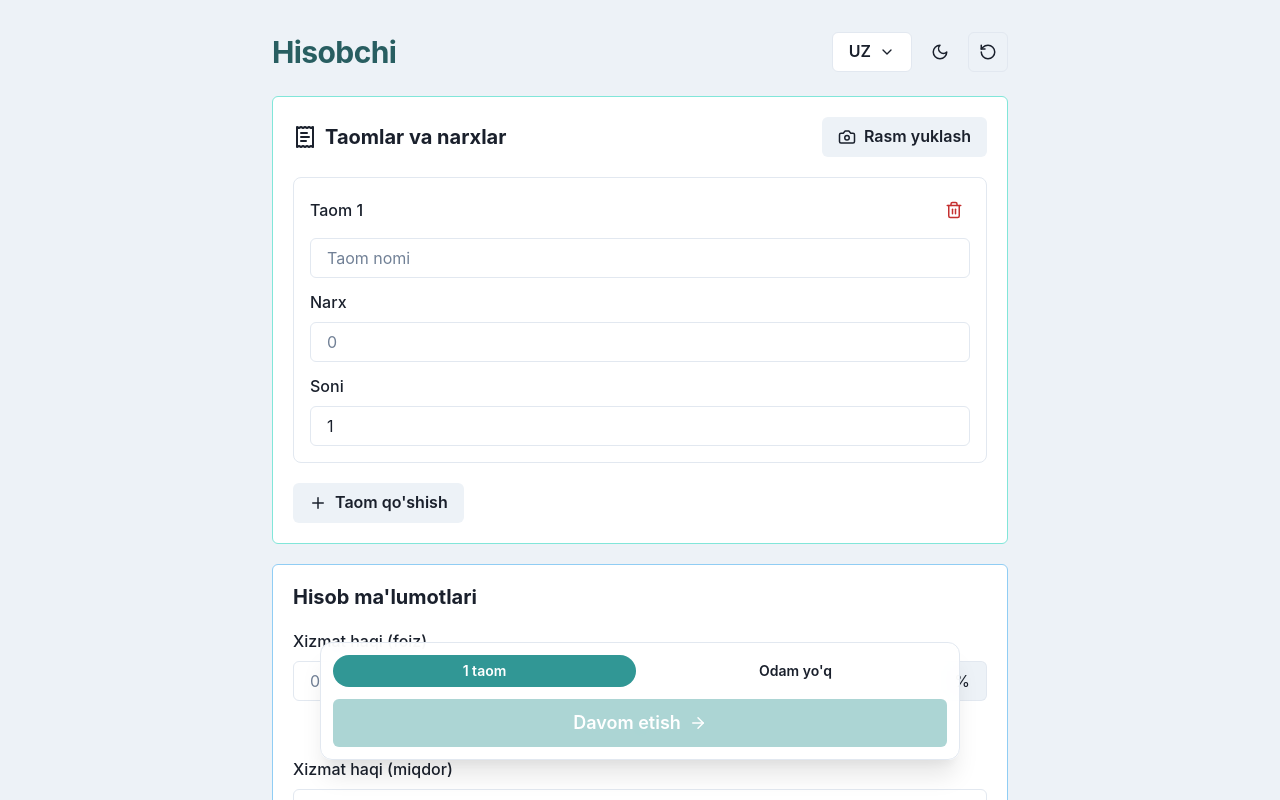
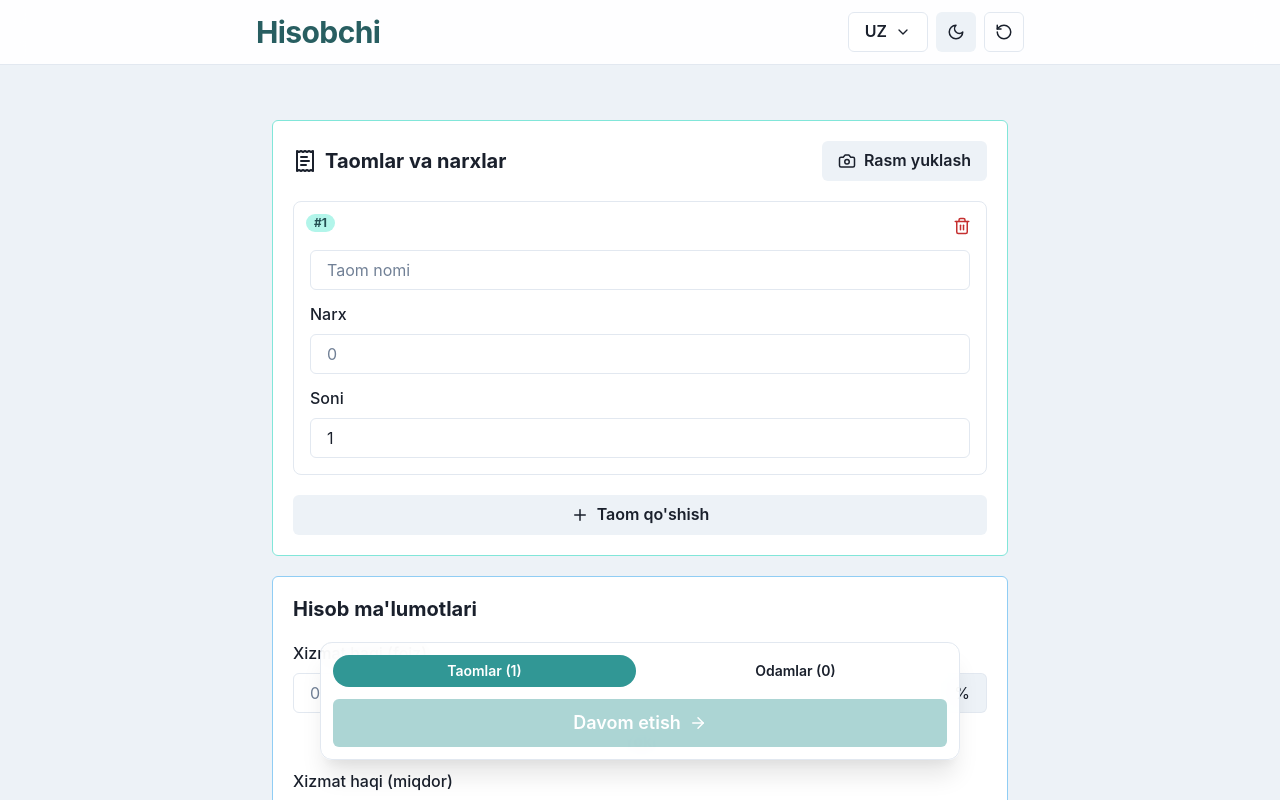
Before and after one commit to arslanovngc/hisobchi, a React (Vite) app: page / in a window 1280 px wide. Both pictures are taken after a click on the button "Taom qo'shish". Shown: the top 800 px of the page. Built offline with nearby package versions, Linux system fonts and the light colour scheme.

Commit message:
feat: implement auto-hiding sticky header and improve UI for meal and person input cards

```diff
--- a/public/translations/uz.json
+++ b/public/translations/uz.json
@@ -23,35 +23,28 @@
   "Food": "Taom",
   "Hisobchi": "Hisobchi",
   "Increase count": "Sonni oshirish",
-  "Meal": "Taom",
   "Meal name": "Taom nomi",
+  "Meals": "Taomlar",
   "Meals and prices": "Taomlar va narxlar",
   "Language": "Til",
   "Name": "Ism",
   "Names help assign each item to the right person.": "Ismlar har bir mahsulotni to'g'ri odamga biriktirishga yordam beradi.",
   "No guests selected yet": "Hali mehmon tanlanmagan",
-  "No meals": "Taom yo'q",
-  "No people": "Odam yo'q",
   "No receipt items found.": "Chekdan taomlar topilmadi.",
   "Nothing to assign yet": "Hali taqsimlanadigan narsa yo'q",
   "Or": "Yoki",
   "People": "Odamlar",
-  "Person": "Odam",
   "Price": "Narx",
   "Progress": "Jarayon",
   "Remove": "O'chirish",
   "Remove suggestion": "Tavsiyani o'chirish",
   "Reading receipt...": "Chek o'qilmoqda...",
   "Resetting will delete everything.": "Qayta boshlash hamma narsani o'chirib yuboradi.",
-  "Service": "Xizmat",
-  "Service fee": "Xizmat haqi",
-  "Split evenly": "Teng taqsimlash",
   "Split equally": "Teng taqsimlash",
   "Start with a meal": "Taomdan boshlang",
   "Start over": "Qaytadan boshlash",
   "Subtotal": "Oraliq jami",
   "Suggested names": "Tavsiya qilingan ismlar",
-  "Tax": "Soliq",
   "Service fee (amount)": "Xizmat haqi (miqdor)",
   "Service fee (percentage)": "Xizmat haqi (foiz)",
   "Scan receipt": "Chekni skan qilish",
@@ -64,9 +57,5 @@
   "Who ate this?": "Buni kim yedi?",
   "extras": "qo'shimcha",
   "left": "qoldi",
-  "meal": "taom",
-  "meals": "taom",
-  "person": "odam",
-  "over": "ortiqcha",
-  "people": "odam"
+  "over": "ortiqcha"
 }
--- a/src/components/AppHeader.tsx
+++ b/src/components/AppHeader.tsx
@@ -1,4 +1,5 @@
 import {
+  Box,
   Button,
   Flex,
   HStack,
@@ -14,7 +15,7 @@ import {
   useToast,
 } from '@chakra-ui/react';
 import { Check, ChevronDown, Moon, RotateCcw, Sun } from 'lucide-react';
-import { useRef } from 'react';
+import { useEffect, useRef, useState } from 'react';
 import { useTranslation } from 'react-i18next';
 
 type AppHeaderProps = {
@@ -25,10 +26,28 @@ export function AppHeader({ onReset }: AppHeaderProps) {
   const { i18n, t } = useTranslation();
   const { colorMode, toggleColorMode } = useColorMode();
   const toast = useToast();
+  const [isVisible, setIsVisible] = useState(true);
   const resetWarningTimer = useRef<ReturnType<typeof window.setTimeout> | null>(null);
+  const previousScrollY = useRef(0);
+  const headerBg = useColorModeValue('whiteAlpha.900', 'gray.900');
   const navBg = useColorModeValue('white', 'gray.800');
   const brandColor = useColorModeValue('teal.700', 'teal.200');
   const activeLanguage = i18n.resolvedLanguage || i18n.language;
+
+  useEffect(() => {
+    function handleScroll() {
+      const currentScrollY = window.scrollY;
+      const isAtTop = currentScrollY < 12;
+      const isScrollingUp = currentScrollY < previousScrollY.current;
+
+      setIsVisible(isAtTop || isScrollingUp);
+      previousScrollY.current = currentScrollY;
+    }
+
+    previousScrollY.current = window.scrollY;
+    window.addEventListener('scroll', handleScroll, { passive: true });
+    return () => window.removeEventListener('scroll', handleScroll);
+  }, []);
 
   function changeLanguage(language: string) {
     localStorage.setItem('language', language);
@@ -61,7 +80,21 @@ export function AppHeader({ onReset }: AppHeaderProps) {
   }
 
   return (
-    <Flex align='center' direction='row' justify='space-between' gap={4} mb={6}>
+    <>
+      <Box h='64px' mb={6} />
+      <Box
+        position='fixed'
+        top={0}
+        left={0}
+        right={0}
+        zIndex={20}
+        bg={headerBg}
+        backdropFilter='blur(12px)'
+        borderBottomWidth='1px'
+        transform={isVisible ? 'translateY(0)' : 'translateY(-100%)'}
+        transition='transform 180ms ease'
+      >
+        <Flex maxW='3xl' mx='auto' px={{ base: 4, md: 0 }} py={3} align='center' direction='row' justify='space-between' gap={4}>
           <Heading as='h1' size='lg' color={brandColor} letterSpacing='-0.02em'>
             {t('Hisobchi')}
           </Heading>
@@ -100,6 +133,8 @@ export function AppHeader({ onReset }: AppHeaderProps) {
             </Tooltip>
           </HStack>
         </Flex>
+      </Box>
+    </>
   );
 }
 
--- a/src/features/meals/MealStep.tsx
+++ b/src/features/meals/MealStep.tsx
@@ -1,4 +1,4 @@
-import { Badge, Button, Card, CardBody, Flex, FormControl, FormLabel, HStack, Heading, Input, Stack, Text } from '@chakra-ui/react';
+import { Badge, Button, Card, CardBody, Flex, FormControl, HStack, Heading, Input, Stack, Text } from '@chakra-ui/react';
 import { Plus, ReceiptText } from 'lucide-react';
 import { useTranslation } from 'react-i18next';
 import { AmountField } from '../../components/AmountField';
@@ -46,16 +46,14 @@ export default function MealStep(props: MealStepProps) {
           ) : (
             <Stack spacing={4}>
               {props.items.map((item, index) => (
-                <Stack key={item.id} spacing={3} rounded='lg' borderWidth='1px' p={4}>
-                  <Flex align='center' justify='space-between' gap={3}>
-                    <FormLabel m={0}>
-                      {t('Meal')} {index + 1}
-                    </FormLabel>
-                    <HStack>
-                      {item.scanWarning && <Badge colorScheme='orange'>{t(item.scanWarning)}</Badge>}
-                      <RemoveIconButton onRemove={() => props.onRemoveItem(item.id)} />
-                    </HStack>
-                  </Flex>
+                <Stack key={item.id} spacing={3} rounded='lg' borderWidth='1px' p={4} pt={12} position='relative'>
+                  <Badge position='absolute' top={3} left={3} colorScheme='teal' rounded='full' px={2}>
+                    #{index + 1}
+                  </Badge>
+                  <HStack position='absolute' top={2} right={2}>
+                    {item.scanWarning && <Badge colorScheme='orange'>{t(item.scanWarning)}</Badge>}
+                    <RemoveIconButton onRemove={() => props.onRemoveItem(item.id)} />
+                  </HStack>
                   <FormControl>
                     <Input
                       value={item.name}
@@ -85,7 +83,7 @@ export default function MealStep(props: MealStepProps) {
               ))}
             </Stack>
           )}
-          <Button mt={5} leftIcon={<Plus size={18} />} onClick={props.onAddItem}>
+          <Button mt={5} w='full' leftIcon={<Plus size={18} />} onClick={props.onAddItem}>
             {t('Add meal')}
           </Button>
         </CardBody>
--- a/src/features/people/PeopleStep.tsx
+++ b/src/features/people/PeopleStep.tsx
@@ -7,7 +7,6 @@ import {
   Divider,
   Flex,
   FormControl,
-  FormLabel,
   HStack,
   Heading,
   Input,
@@ -74,13 +73,13 @@ export default function PeopleStep(props: PeopleStepProps) {
           ) : (
             <Stack spacing={4}>
               {props.people.map((person, index) => (
-                <Stack key={person.id} spacing={3} rounded='lg' borderWidth='1px' p={4}>
-                  <Flex align='center' justify='space-between' gap={3}>
-                    <FormLabel m={0}>
-                      {t('Person')} {index + 1}
-                    </FormLabel>
+                <Stack key={person.id} spacing={3} rounded='lg' borderWidth='1px' p={4} pt={12} position='relative'>
+                  <Badge position='absolute' top={3} left={3} colorScheme='purple' rounded='full' px={2}>
+                    #{index + 1}
+                  </Badge>
+                  <HStack position='absolute' top={2} right={2}>
                     <RemoveIconButton onRemove={() => props.onRemovePerson(person.id)} />
-                  </Flex>
+                  </HStack>
                   <FormControl>
                     <Input
                       value={person.name}
@@ -92,7 +91,7 @@ export default function PeopleStep(props: PeopleStepProps) {
               ))}
             </Stack>
           )}
-          <Button mt={5} leftIcon={<Plus size={18} />} onClick={props.onAddPerson}>
+          <Button mt={5} w='full' leftIcon={<Plus size={18} />} onClick={props.onAddPerson}>
             {t('Add person')}
           </Button>
           <NameSuggestions
--- a/src/lib/navigation.ts
+++ b/src/lib/navigation.ts
@@ -12,9 +12,9 @@ export function persistStep(step: Step) {
 }
 
 export function getMealLabel(count: number, t: (key: string) => string) {
-  return count === 0 ? t('No meals') : `${count} ${t(count === 1 ? 'meal' : 'meals')}`;
+  return `${t('Meals')} (${count})`;
 }
 
 export function getPeopleLabel(count: number, t: (key: string) => string) {
-  return count === 0 ? t('No people') : `${count} ${t(count === 1 ? 'person' : 'people')}`;
+  return `${t('People')} (${count})`;
 }
```
Also changed, not shown: public/translations/en.json (+2 -13 lines), public/translations/ru.json (+2 -13 lines). Lines whose indentation alone changed are shown as unchanged.
